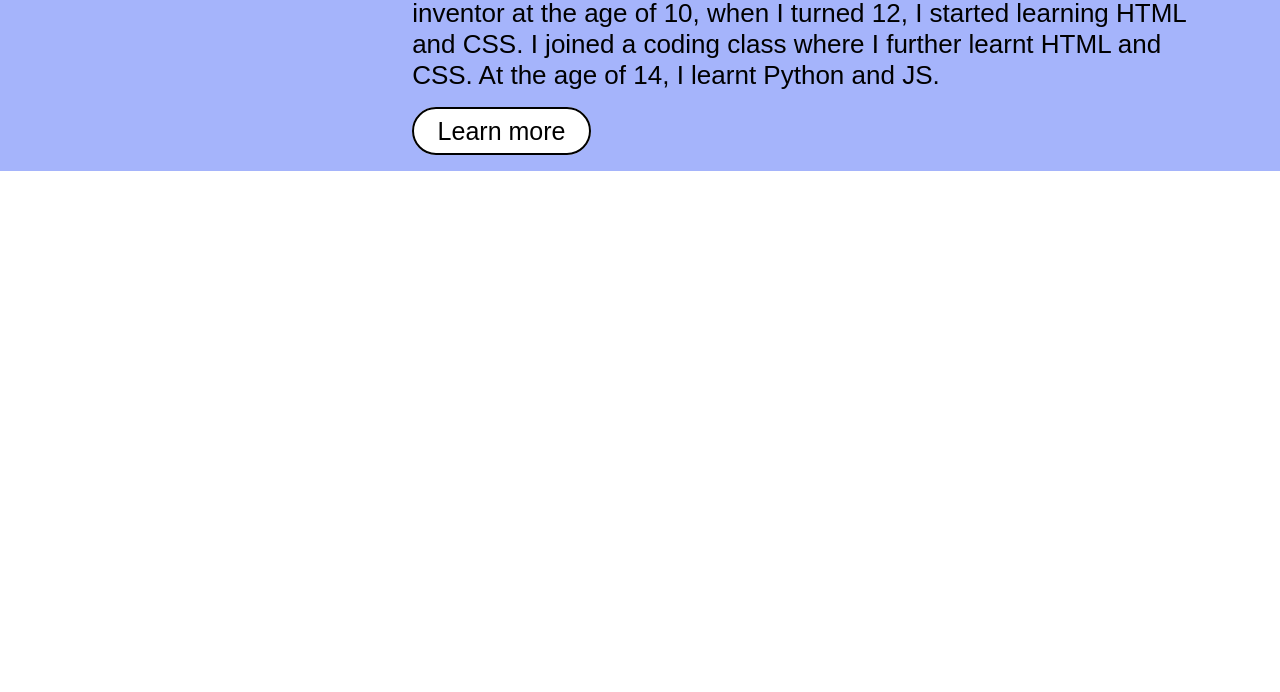
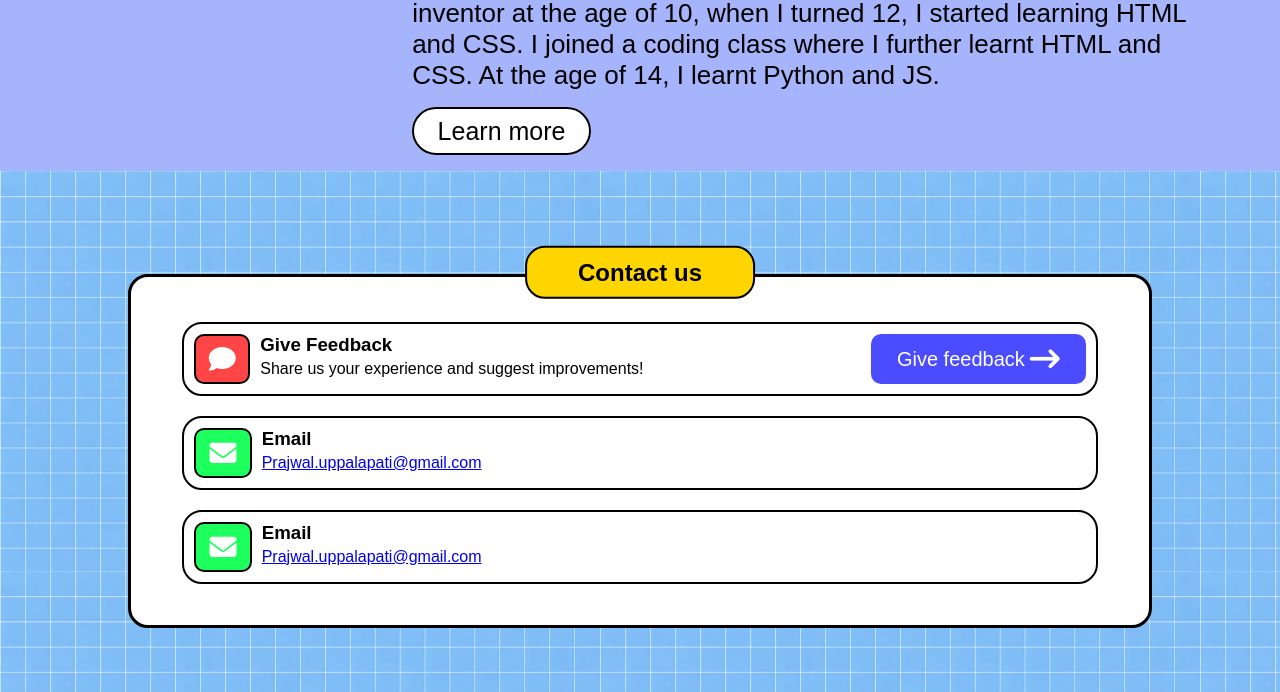
Before and after one commit to Prajwaluppalapati/shortcut-hub, a plain HTML site: page index.html in a window 1280 px wide. Shown: the part 2279-2971 px from the top of the page. Before the commit the page ends 2450 px from the top, so only its background shows below. Drawn offline with Linux system fonts and the light colour scheme.

Commit message:
Commit after 7 hours
-> working on the contacts section
-> couldent commit for 6 hours because of internet issues

```diff
--- a/index.css
+++ b/index.css
@@ -240,3 +240,112 @@ nav a:hover{
      box-shadow: -6px 6px 0px 0px black;
      background: rgb(236, 236, 236);
 }
+
+/* contact section */
+
+.contact_cnt{
+    background: url('contact background.png');
+    background-size: 600px;
+    padding: 5%;
+    padding-top: 8%;
+    padding-left: 10%;
+    padding-right: 10%;
+    text-align: center;
+}
+
+.contact_card{
+    background: white;
+    border: 3px solid black;
+    border-radius: 20px;
+    position: relative;
+    padding: 1%;
+    padding-left: 5%;
+    padding-right: 5%;
+    padding-bottom: 4%;
+}
+
+.contact_card h1{
+    position: absolute;
+    background: rgb(255, 213, 0);
+    padding: 1% 5% 1% 5%;
+    border: 2px solid black;
+    border-radius: 20px;
+    left: 50%;
+    top: -7%;
+    transform: translate(-50%, -50%);
+}
+
+.contact_card_unit{
+    border: 2px solid black;
+    display: flex;
+    flex-direction: row;
+    margin-top: 35px;
+    border-radius: 20px;
+    padding: 10px;
+    gap: 10px;
+}
+
+.contact_card_unit_left{
+    background: rgb(255, 69, 69);
+    width: 6%;
+    display: grid;
+    place-items: center;
+    border-radius: 10px;
+    border: 2px solid black;
+}
+
+.contact_card_unit_left i{
+    font-size: 27px;
+    color: white;
+}
+
+.contact_card_unit_right{
+    text-align: left;
+    height: 50px;
+    width: 64%;
+}
+
+.contact_card_unit_right h3{
+    margin-top: 0;
+}
+
+.contact_card_unit_right p{
+    margin-top: -15px;
+}
+
+.contact_card_unit_arrow{
+    width: 30%;
+    text-align: right;
+    display: flex;
+    flex-direction: row;
+    justify-content: right;
+    height: 50px;
+    gap: 5px;
+}
+
+.contact_card_unit_arrow a{
+    text-decoration: none;
+    display: flex;
+    gap: 5px;
+    color: white;
+    background: rgb(75, 75, 255);
+    padding-right: 10%;
+    padding-left: 10%;
+    border-radius: 10px;
+}
+
+.contact_card_unit_arrow a:hover{
+    background: rgb(28, 28, 255);
+}
+
+.contact_card_unit_arrow p{
+    font-size: 20px;
+    margin-top: auto;
+    margin-bottom: auto;
+}
+
+.contact_card_unit_arrow i{
+    margin-top: auto;
+    margin-bottom: auto;
+    font-size: 30px;
+}
--- a/index.html
+++ b/index.html
@@ -7,6 +7,7 @@
      <link rel="preconnect" href="https://fonts.googleapis.com">
 <link rel="preconnect" href="https://fonts.gstatic.com" crossorigin>
 <link href="https://fonts.googleapis.com/css2?family=Sora:wght@100..800&display=swap" rel="stylesheet">
+<script src="https://kit.fontawesome.com/e7dfe44f3e.js" crossorigin="anonymous"></script>
 </head>
 <body class="index_page">
      <nav class="index_nav">
@@ -20,7 +21,7 @@
         <div class="index_nav_right">
          <a href="#about">About</a>
          <a href="#">Services</a>
-         <a href="#">Contact</a>
+         <a href="#contact">Contact</a>
         </div>
      </nav>
 
@@ -82,5 +83,50 @@
           </div>
        </div>
      </section>
+
+     <!-- contact section -->
+     <section id="contact">
+         <div class="contact_cnt">
+            <div class="contact_card">
+               <h1>Contact us</h1>
+               <div class="contact_card_unit">
+                  <div class="contact_card_unit_left">
+                     <i class="fa-solid fa-comment"></i>
+                  </div>
+                  <div class="contact_card_unit_right">
+                   <h3>Give Feedback</h3>
+                   <p>Share us your experience and suggest improvements!</p>
+                  </div>
+                  <div class="contact_card_unit_arrow">
+                     <a href="#">
+                      <p>Give feedback</p><i class="fa-solid fa-arrow-right-long"></i>
+                     </a>
+                  </div>
+               </div>
+
+               <div class="contact_card_unit" style="margin-top: 20px;">
+                  <div style="background: rgb(28, 255, 92);" class="contact_card_unit_left">
+                     <i class="fa-solid fa-envelope"></i>
+                  </div>
+                  <div class="contact_card_unit_right">
+                   <h3>Email</h3>
+                   <p><a href="mailto:Prajwal.uppalapati@gmail.com">Prajwal.uppalapati@gmail.com</a></p>
+                  </div>
+               </div>
+
+               <div class="contact_card_unit" style="margin-top: 20px;">
+                  <div style="background: rgb(28, 255, 92);" class="contact_card_unit_left">
+                     <i class="fa-solid fa-envelope"></i>
+                  </div>
+                  <div class="contact_card_unit_right">
+                   <h3>Email</h3>
+                   <p><a href="mailto:Prajwal.uppalapati@gmail.com">Prajwal.uppalapati@gmail.com</a></p>
+                  </div>
+               </div>
+            </div>
+
+            </div>
+         </div>
+     </section>
 </body>
 </html>
```
Also changed, not shown: contact background.png (added).
